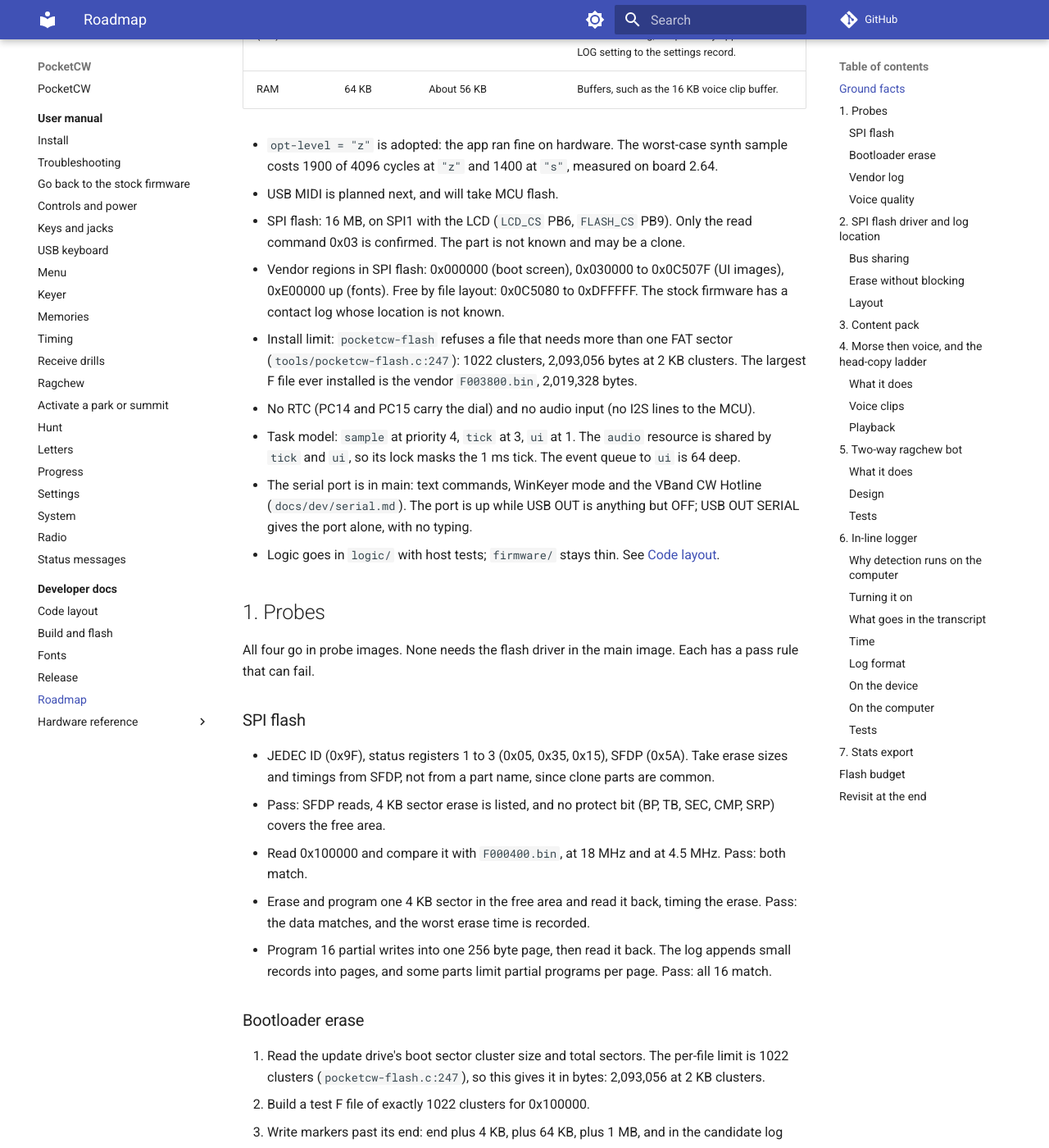
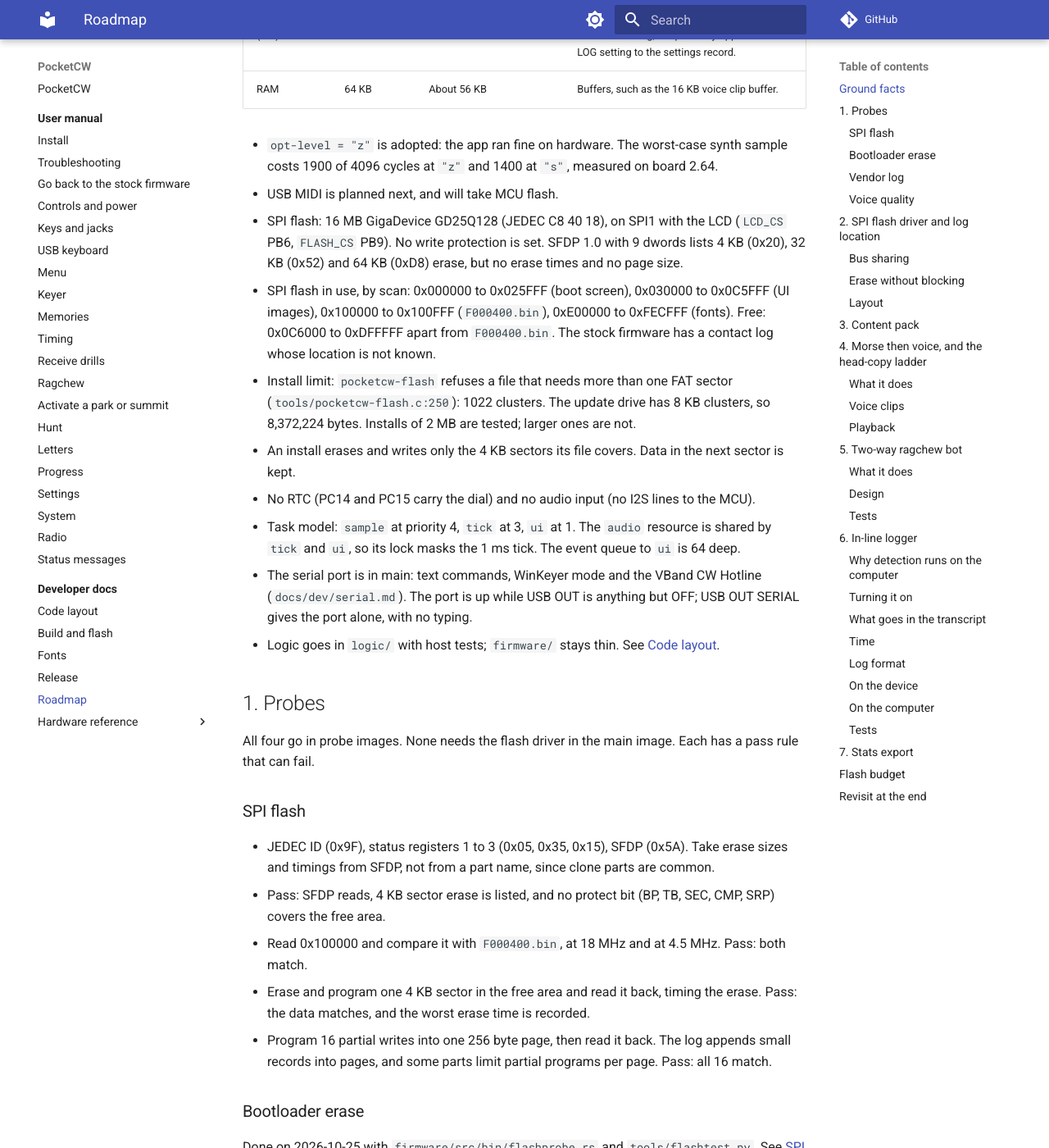
Before and after one commit to kvmet/k5mme_pocketcw, an MkDocs documentation site: the page built from docs/dev/roadmap.md, in a window 1280 px wide and 1400 px high, scrolled down 892 px. Shown: the whole window at 82% size. Built offline with MkDocs 1.6.1 and Material for MkDocs 9.7.7, drawn with Linux system fonts in a browser that asks for light colours; comment, search, counter and statistics services are not loaded; some of the changed text lies outside the part shown.

Commit message:
docs(roadmap): record SPI flash and install results

```diff
--- a/docs/dev/roadmap.md
+++ b/docs/dev/roadmap.md
@@ -25,9 +25,10 @@ The planned work after USB: the SPI flash, copy training, two-way QSOs, and an i
 
 - `opt-level = "z"` is adopted: the app ran fine on hardware. The worst-case synth sample costs 1900 of 4096 cycles at `"z"` and 1400 at `"s"`, measured on board 2.64.
 - USB MIDI is planned next, and will take MCU flash.
-- SPI flash: 16 MB, on SPI1 with the LCD (`LCD_CS` PB6, `FLASH_CS` PB9). Only the read command 0x03 is confirmed. The part is not known and may be a clone.
-- Vendor regions in SPI flash: 0x000000 (boot screen), 0x030000 to 0x0C507F (UI images), 0xE00000 up (fonts). Free by file layout: 0x0C5080 to 0xDFFFFF. The stock firmware has a contact log whose location is not known.
-- Install limit: `pocketcw-flash` refuses a file that needs more than one FAT sector (`tools/pocketcw-flash.c:247`): 1022 clusters, 2,093,056 bytes at 2 KB clusters. The largest F file ever installed is the vendor `F003800.bin`, 2,019,328 bytes.
+- SPI flash: 16 MB GigaDevice GD25Q128 (JEDEC C8 40 18), on SPI1 with the LCD (`LCD_CS` PB6, `FLASH_CS` PB9). No write protection is set. SFDP 1.0 with 9 dwords lists 4 KB (0x20), 32 KB (0x52) and 64 KB (0xD8) erase, but no erase times and no page size.
+- SPI flash in use, by scan: 0x000000 to 0x025FFF (boot screen), 0x030000 to 0x0C5FFF (UI images), 0x100000 to 0x100FFF (`F000400.bin`), 0xE00000 to 0xFECFFF (fonts). Free: 0x0C6000 to 0xDFFFFF apart from `F000400.bin`. The stock firmware has a contact log whose location is not known.
+- Install limit: `pocketcw-flash` refuses a file that needs more than one FAT sector (`tools/pocketcw-flash.c:250`): 1022 clusters. The update drive has 8 KB clusters, so 8,372,224 bytes. Installs of 2 MB are tested; larger ones are not.
+- An install erases and writes only the 4 KB sectors its file covers. Data in the next sector is kept.
 - No RTC (PC14 and PC15 carry the dial) and no audio input (no I2S lines to the MCU).
 - Task model: `sample` at priority 4, `tick` at 3, `ui` at 1. The `audio` resource is shared by `tick` and `ui`, so its lock masks the 1 ms tick. The event queue to `ui` is 64 deep.
 - The serial port is in main: text commands, WinKeyer mode and the VBand CW Hotline (`docs/dev/serial.md`). The port is up while USB OUT is anything but OFF; USB OUT SERIAL gives the port alone, with no typing.
@@ -47,13 +48,12 @@ All four go in probe images. None needs the flash driver in the main image. Each
 
 ### Bootloader erase
 
-1. Read the update drive's boot sector cluster size and total sectors. The per-file limit is 1022 clusters (`pocketcw-flash.c:247`), so this gives it in bytes: 2,093,056 at 2 KB clusters.
-2. Build a test F file of exactly 1022 clusters for 0x100000.
-3. Write markers past its end: end plus 4 KB, plus 64 KB, plus 1 MB, and in the candidate log range 0xC00000 to 0xDFFFFF.
-4. Install the test file with `pocketcw-flash`, then read the markers back.
-5. Check that `pocketcw-flash` refuses a file one cluster larger.
+Done on 2026-10-25 with `firmware/src/bin/flashprobe.rs` and `tools/flashtest.py`. See [SPI flash probe](building.md#spi-flash-probe).
 
-Pass: the log range markers survive. The other markers show how far past a file the bootloader erases.
+- The update drive has 8 KB clusters and 51,200 sectors of 2 KB. `pocketcw-flash` prints both.
+- A 2,093,056 byte test file at 0x100000 installed in full: 511 tagged sectors, 0x100000 to 0x2FEFFF.
+- Markers at the file's end, plus 4 KB, plus 64 KB, plus 1 MB, and at 0xC00000 and 0xDFF000 all survived.
+- Result: an install touches only the sectors its file covers. The log range is safe.
 
 ### Vendor log
 
@@ -84,7 +84,7 @@ Done on 2026-10-25 with `firmware/src/bin/voiceprobe.rs`. See [Voice probe](buil
 
 Only the log is persisted user data, so only its location is fixed now. It goes at the top of the free area, for example 0xC00000 to 0xDFFFFF (2 MB), with a 64 KB guard below. The probes in step 1 decide the final addresses.
 
-The packs grow up from 0x100000. Installs rewrite them and they ship with matching firmware, so each release can move or resize them. Each pack file is 1022 clusters or less, at a 64 KB aligned offset (`F000400.bin` at 0x100000, `F000C00.bin` at 0x300000, and so on).
+The packs grow up from 0x100000. Installs rewrite them and they ship with matching firmware, so each release can move or resize them. Each pack file is 8,372,224 bytes or less, at a 64 KB aligned offset (`F000400.bin` at 0x100000, `F000C00.bin` at 0x300000, and so on).
 
 The logic crate holds the layout and an `allowed(address, len)` check. The driver refuses any erase or program outside the log range. Host tests cover the check.
 
@@ -122,7 +122,7 @@ Flash cost: about 1 KB.
 
 - The clip builder records the voice name, version and license in `THIRD-PARTY.txt`.
 - Format: 4-bit IMA ADPCM at 5859 Hz (17578 / 3), about 2.9 KB a second. Playback draws three output samples per input on straight lines (`logic/src/adpcm.rs`), so no fractional resampler is needed. Packs are rebuilt for each release, so a headphone check can still move the rate to 8789 Hz.
-- Size: each voice pack file is 1022 clusters or less, about 710 s of speech. 3000 words at about 0.6 s is about 5.3 MB, so 3 files. Start with one file of the most common words and abbreviations.
+- Size: each voice pack file is 8,372,224 bytes or less, about 2850 s of speech. 3000 words at about 0.6 s is about 5.3 MB, so one file. Installs over 2 MB are not tested yet. Start with one file of the most common words and abbreviations.
 
 ### Playback
 
```
Also changed, not shown: docs/dev/building.md (+3 -5 lines), 2 other files.
